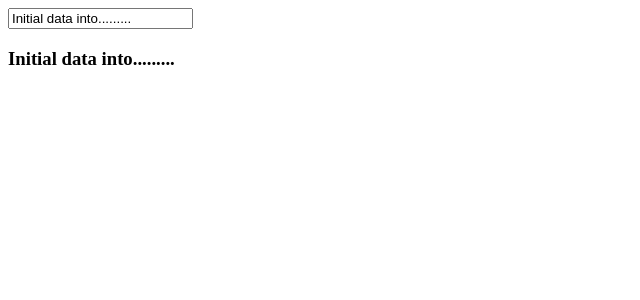
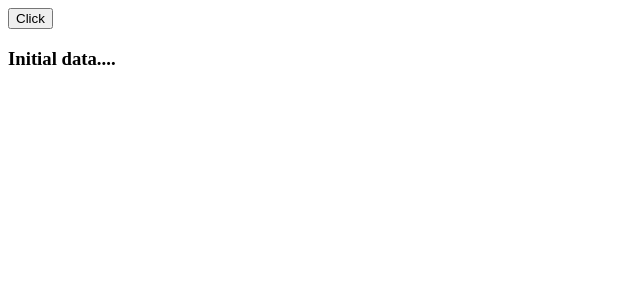
Before and after one commit to nguyennguyenloc/internshipWand, a React app in the folder reactApp/: page / in a window 1280 px wide. Shown: the top 300 px of the page, without its empty margins (0-640 px from the left). Built offline with nearby package versions, Linux system fonts and the light colour scheme.

Commit message:
ReactApp - Events

```diff
--- a/reactApp/App.JSX
+++ b/reactApp/App.JSX
@@ -292,23 +292,80 @@ import ReactDOM from 'react-dom';
 // }
 
 //Form Complex
+// class App extends React.Component {
+//     constructor(props) {
+//         super(props);
+
+//         this.state = {
+//             data: 'Initial data into.........'
+//         }
+//         this.updateState = this.updateState.bind(this);
+//     };
+//     updateState(e) {
+//         this.setState({ data: e.target.value });
+//     }
+//     render() {
+//         return (
+//             <div>
+//                 <Content myDataProp={this.state.data}
+//                     updateStateProp={this.updateState}></Content>
+//             </div>
+//         );
+//     }
+// }
+// class Content extends React.Component {
+//     render() {
+//         return (
+//             <div>
+//                 <input type="text" value={this.props.myDataProp}
+//                     onChange={this.props.updateStateProp} />
+//                 <h3>{this.props.myDataProp}</h3>
+//             </div>
+//         );
+//     }
+// }
+
+//Events
+//Basic Events
+// class App extends React.Component {
+//     constructor(props) {
+//         super(props);
+
+//         this.state = {
+//             data: "initial data......"
+//         }
+//         this.updateState = this.updateState.bind(this);
+//     };
+//     updateState() {
+//         this.setState({ data: 'Data update...' })
+//     }
+//     render() {
+//         return (
+//             <div>
+//                 <button onClick={this.updateState}>CLICK</button>
+//                 <h4>{this.state.data}</h4>
+//             </div>
+//         );
+//     }
+// }
 class App extends React.Component {
     constructor(props) {
         super(props);
 
         this.state = {
-            data: 'Initial data into.........'
+            data: 'Initial data....'
         }
         this.updateState = this.updateState.bind(this);
     };
-    updateState(e) {
-        this.setState({ data: e.target.value });
+    updateState() {
+        this.setState({ data: 'Data update from the child component...' })
     }
     render() {
         return (
             <div>
                 <Content myDataProp={this.state.data}
-                    updateStateProp={this.updateState}></Content>
+                    updateStateProp={this.updateState}>
+                </Content>
             </div>
         );
     }
@@ -317,12 +374,10 @@ class Content extends React.Component {
     render() {
         return (
             <div>
-                <input type="text" value={this.props.myDataProp}
-                    onChange={this.props.updateStateProp} />
+                <button onClick={this.props.updateStateProp}>Click</button>
                 <h3>{this.props.myDataProp}</h3>
             </div>
         );
     }
 }
-
 export default App;
```
